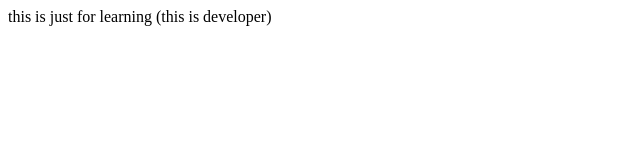
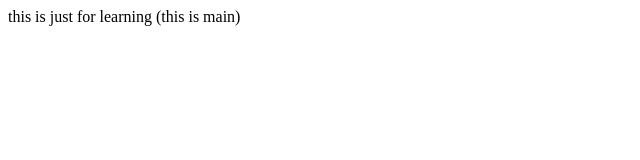
Before and after one commit to Shivani-Tekumudi/prac, a plain HTML site: page index.html in a window 1280 px wide. Shown: the full height of the page, 0-640 px from the left. Drawn offline with Linux system fonts and the light colour scheme.

Commit message:
Update index.html

```diff
--- a/index.html
+++ b/index.html
@@ -6,7 +6,7 @@
     <title>Document</title>
 </head>
 <body>
-    this is just for learning (this is developer)
+    this is just for learning (this is main)
 
 </body>
 </html>
```
